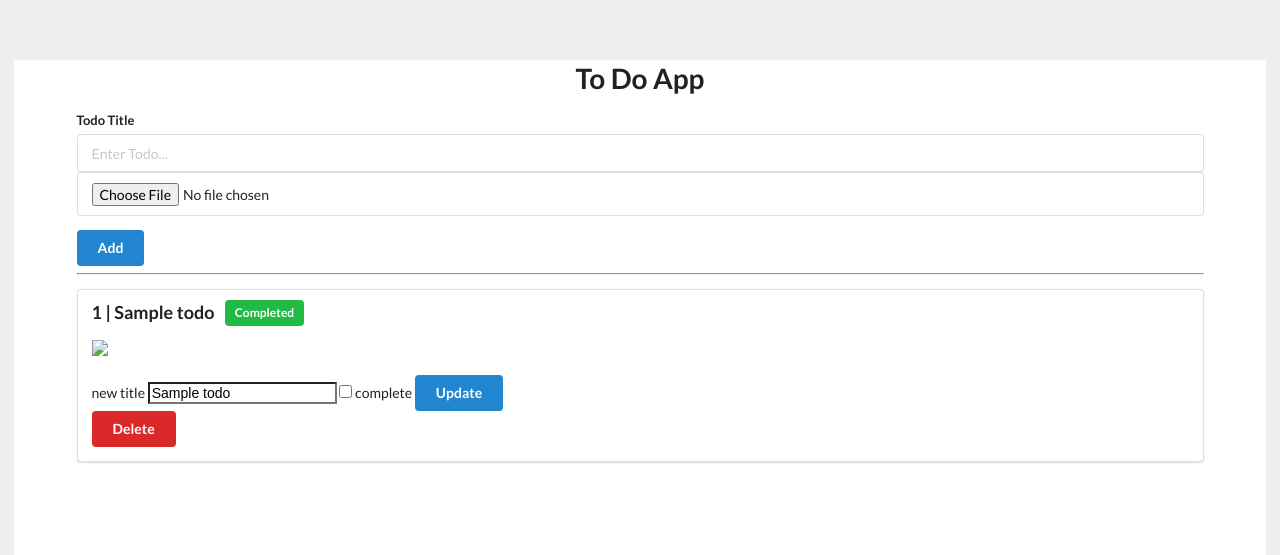
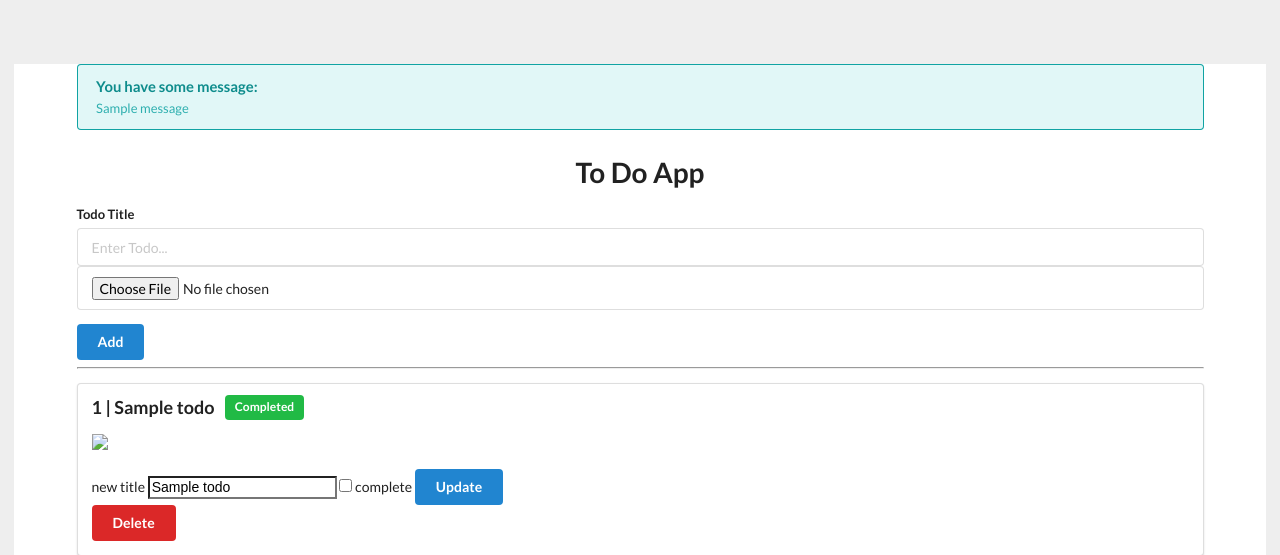
Before and after one commit to binlecode/example-todo-flask-rest, a Flask app: template todos_mvc/templates/todos/home.html in a window 1280 px wide. Shown: the top 555 px of the page. Run offline with Flask 2, Linux system fonts and the light colour scheme; the template is opened without the code that fills it: most values are stand-ins (such as "Sample title", 1, 10 or a date in 2020); one stand-in notice (Sample message) is shown.

Commit message:
adding flash message

```diff
--- a/todos_mvc/templates/todos/home.html
+++ b/todos_mvc/templates/todos/home.html
@@ -15,6 +15,20 @@
 
   <body>
     <div style="margin-top: 50px" class="ui container">
+
+      {% with messages = get_flashed_messages() %}
+        {% if messages %}
+        <div class="ui small teal message">
+          <div class="header">
+            You have some message:
+          </div>
+          {% for message in messages %}
+            <p>{{ message }}</p>
+          {% endfor %}
+        </div>
+        {% endif %}
+      {% endwith %}
+
       <h1 class="ui center aligned header">To Do App</h1>
 
       <form class="ui form" action="/todos/add" method="post" enctype="multipart/form-data">
```
